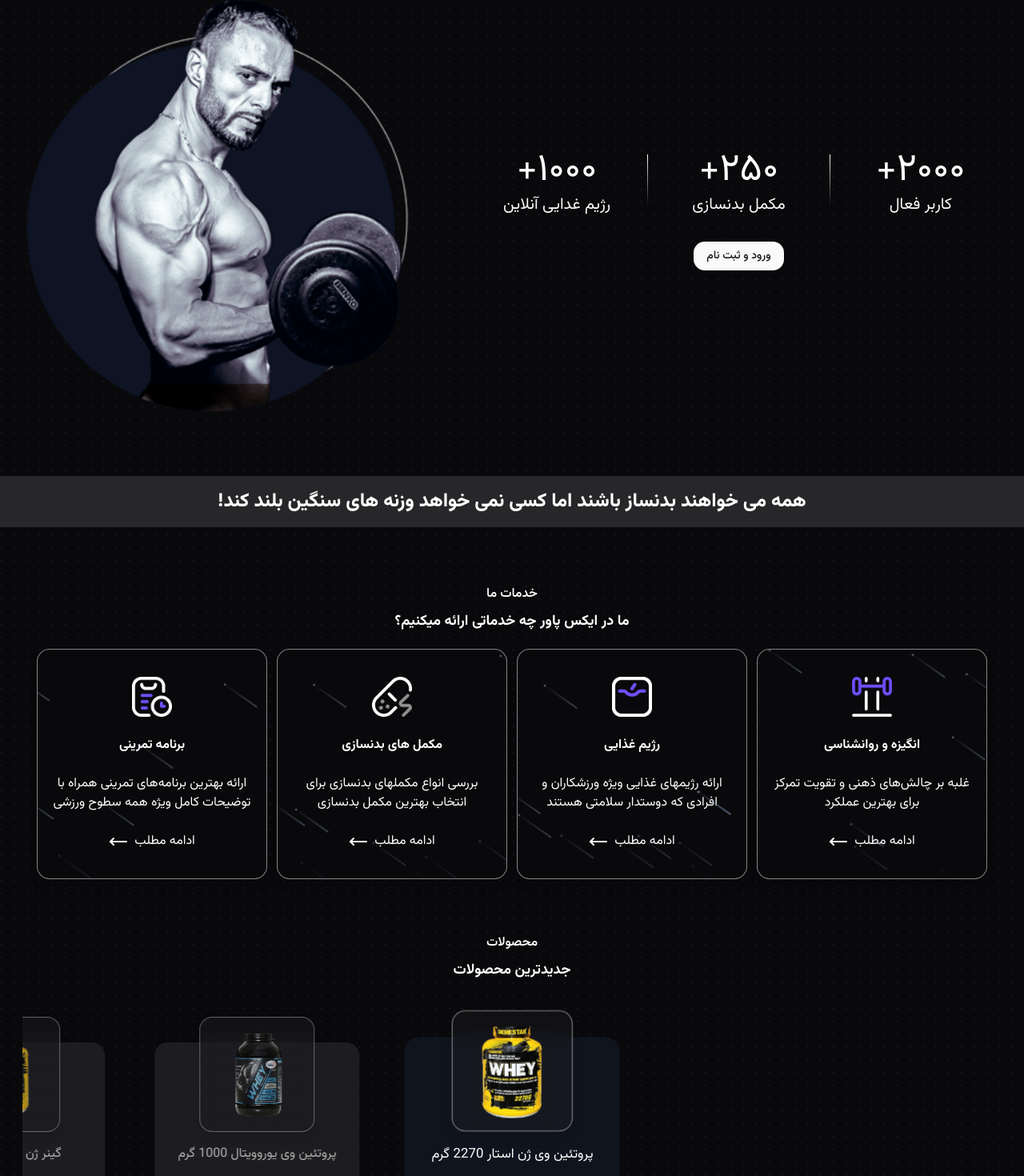
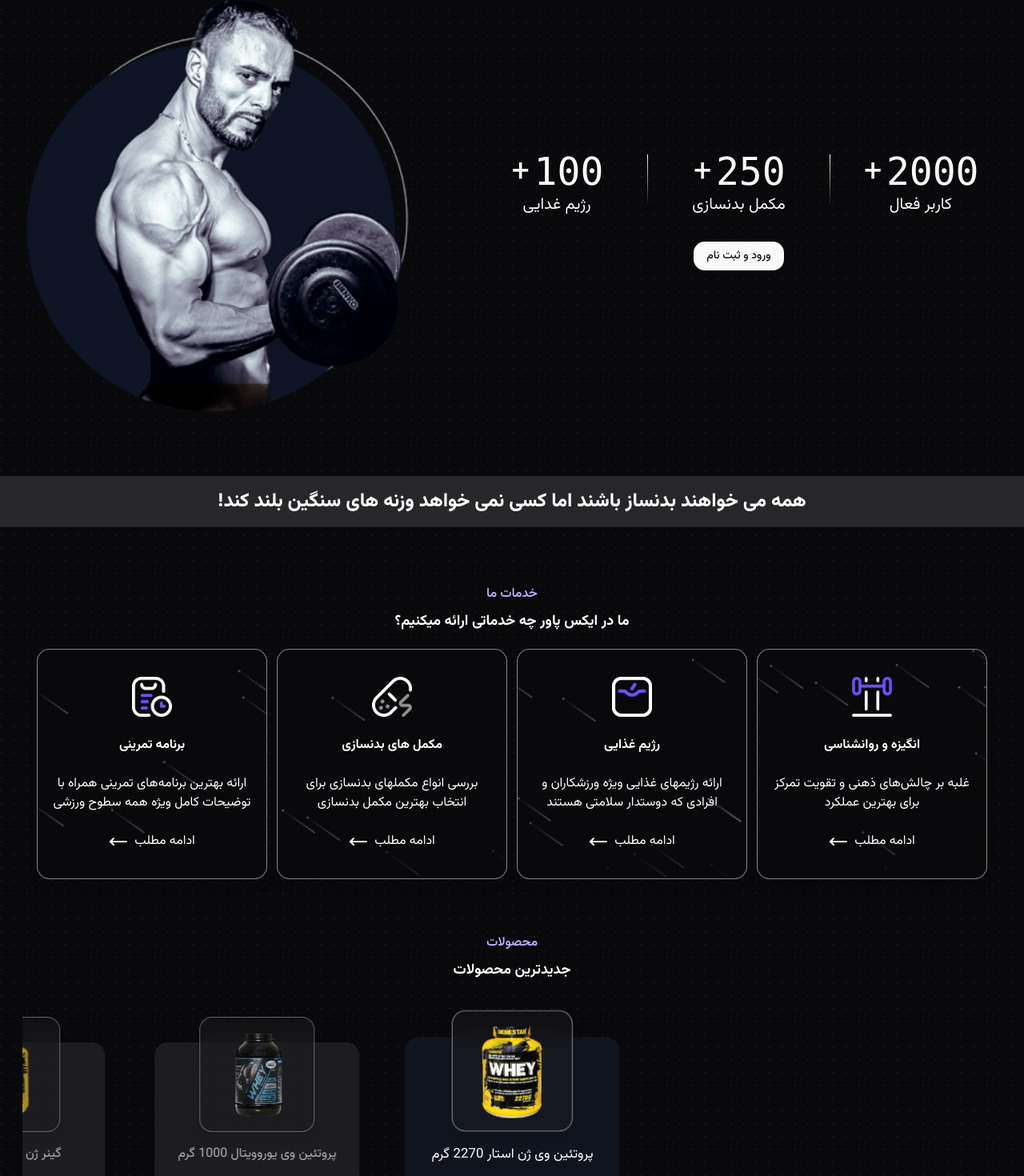
Before and after one commit to hwssein/Nextjs-X.Power, a Next.js app: page / in a window 1280 px wide. Shown: the part 917-2387 px from the top of the page at 80% size. Built offline with nearby package versions, Linux system fonts and the light colour scheme.

Commit message:
V.0.2.4 added framer motion animation to the components

```diff
--- a/package.json
+++ b/package.json
@@ -23,6 +23,7 @@
     "next": "15.1.7",
     "react": "^19.0.0",
     "react-dom": "^19.0.0",
+    "react-intersection-observer": "^9.15.1",
     "swiper": "^11.2.3",
     "tailwind-merge": "^3.0.1"
   },
--- /dev/null
+++ b/src/components/elements/StatisticsCounter.tsx
@@ -0,0 +1,75 @@
+"use client";
+
+import { animate, motion, useMotionValue, useTransform } from "motion/react";
+import { useEffect } from "react";
+import { useInView } from "react-intersection-observer";
+
+function StatisticsCounter() {
+  const { inView, ref: counterRef } = useInView({
+    triggerOnce: true,
+    threshold: 0.3,
+  });
+
+  const users = useMotionValue(0);
+  const supplements = useMotionValue(0);
+  const foods = useMotionValue(0);
+
+  const usersValue = useTransform(users, (value) => Math.round(value));
+  const supplementsValue = useTransform(supplements, (value) =>
+    Math.round(value)
+  );
+  const foodsValue = useTransform(foods, (value) => Math.round(value));
+
+  useEffect(() => {
+    if (inView) {
+      const usersAnimation = animate(users, 2000, { duration: 5 });
+      const supplementsAnimation = animate(supplements, 250, { duration: 5 });
+      const foodsAnimation = animate(foods, 100, { duration: 5 });
+
+      return () => {
+        usersAnimation.stop();
+        supplementsAnimation.stop();
+        foodsAnimation.stop();
+      };
+    }
+  }, [inView, foods, supplements, users]);
+
+  return (
+    <ul ref={counterRef} className="w-full flex items-center justify-evenly">
+      <li className="flex flex-col item-center justify-start gap-1">
+        <span className="w-24 text-center text-3xl lg:text-5xl lg:w-40 flex items-center justify-center gap-1">
+          <motion.pre>{usersValue}</motion.pre>+
+        </span>
+        <span className="w-24 text-center text-primary text-base lg:text-xl lg:w-40">
+          کاربر فعال
+        </span>
+      </li>
+      <li>
+        <span className="w-px h-16 bg-gradient-to-b from-white to-transparent inline-block"></span>
+      </li>
+
+      <li className="flex flex-col item-center justify-start gap-1">
+        <span className="w-24 text-center text-3xl lg:text-5xl lg:w-40 flex items-center justify-center gap-1">
+          <motion.pre>{supplementsValue}</motion.pre>+
+        </span>
+        <span className="w-24 text-center text-primary text-base lg:text-xl lg:w-40">
+          مکمل بدنسازی
+        </span>
+      </li>
+      <li>
+        <span className="w-px h-16 bg-gradient-to-b from-white to-transparent inline-block"></span>
+      </li>
+
+      <li className="flex flex-col item-center justify-start gap-1">
+        <span className="w-24 text-center text-3xl lg:text-5xl lg:w-40 flex items-center justify-center gap-1">
+          <motion.pre>{foodsValue}</motion.pre>+
+        </span>
+        <span className="w-24 text-center text-primary text-base lg:text-xl lg:w-40">
+          رژیم غدایی
+        </span>
+      </li>
+    </ul>
+  );
+}
+
+export default StatisticsCounter;
--- a/src/components/layouts/Layout.tsx
+++ b/src/components/layouts/Layout.tsx
@@ -18,7 +18,6 @@ function Layout({ children }: ChildrenType) {
 
       <footer>
         <Footer />
-        {/* <div className="w-full h-[507px] bg-primary absolute bottom-0 left-1/2 transform -translate-x-1/2 -z-10 sm:h-[282px]"></div> */}
       </footer>
     </>
   );
--- a/src/components/modules/ServicesCard.tsx
+++ b/src/components/modules/ServicesCard.tsx
@@ -2,9 +2,11 @@
 
 import dynamic from "next/dynamic";
 import Image from "next/image";
+
+import { ServicesDataProps } from "@/types/types";
+
+const Meteors = dynamic(() => import("@/ui/meteors"), { ssr: false });
 import { MoveLeft } from "lucide-react";
-import { ServicesDataProps } from "@/types/types";
-const Meteors = dynamic(() => import("@/ui/meteors"), { ssr: false });
 
 function ServicesCard({ icon, title, description, url }: ServicesDataProps) {
   return (
--- a/src/components/templates/homepage/HomePage.tsx
+++ b/src/components/templates/homepage/HomePage.tsx
@@ -9,7 +9,6 @@ import HomepageMusic from "./HomepageMusic";
 function HomePage() {
   return (
     <>
-      {/* <div className="w-full max-w-screen-xl min-h-screen bg-[url(/images/Capa1.png)] bg-center bg-cover absolute top-0 left-1/2 transform -translate-x-1/2 -z-10"></div> */}
       <HomePageHeader />
       <HomePageServices />
       <HomePageStore />
--- a/src/components/templates/homepage/HomePageBanner1.tsx
+++ b/src/components/templates/homepage/HomePageBanner1.tsx
@@ -1,13 +1,31 @@
+"use client";
+
 import Image from "next/image";
 
 import { MoveLeft } from "lucide-react";
 import { Button } from "@/components/ui/moving-border";
+import { motion } from "framer-motion";
+import { useInView } from "react-intersection-observer";
 
 function HomePageBanner1() {
+  const { inView, ref: bannerContainer } = useInView({
+    threshold: 0.3,
+    triggerOnce: true,
+  });
+
   return (
     <>
-      <section className="w-full flex flex-col items-center justify-center md:flex-row-reverse md:justify-between">
+      <section
+        ref={bannerContainer}
+        className="w-full flex flex-col items-center justify-center md:flex-row-reverse md:justify-between"
+      >
         <div className="w-4/5 min-w-80">
+          <motion.div
+            initial={{ opacity: 0, x: 100 }}
+            animate={inView && { opacity: 1, x: 0 }}
+            transition={{ duration: 0.7 }}
+            className="w-full flex items-center justify-center"
+          >
             <Image
               src="/images/homepage-banner1.png"
               width={500}
@@ -16,19 +34,26 @@ function HomePageBanner1() {
               loading="lazy"
               className="w-full flex items-center justify-center"
             />
+          </motion.div>
         </div>
 
-        <div className="w-full flex flex-col items-center justify-start gap-4">
+        <div className="w-full ">
+          <motion.div
+            initial={{ opacity: 0, x: -100 }}
+            animate={inView && { opacity: 1, x: 0 }}
+            transition={{ duration: 0.7 }}
+            className="w-full flex flex-col items-center justify-start gap-4"
+          >
             <p className="bg-gradient-to-l from-white to-[var(--highlight)] text-transparent bg-clip-text font-extrabold text-xl text-center sm:text-3xl md:text-5xl md:px-4 md:text-right md:mb-2">
               برنامه تمرینی کاملا اختصاصی برای شما...
             </p>
 
             <p className="w-full text-center px-4 text-primary md:text-right">
               هر فردی با هدفی خاص ورزش می‌کند: کاهش وزن، افزایش وزن، عضله‌سازی،
-            حفظ تناسب اندام یا توانبخشی پس از آسیب. با برنامه‌های ورزشی اختصاصی
-            ایکس‌پاور، یک برنامه کاملاً شخصی‌سازی‌شده متناسب با اهداف و شرایط
-            بدنی خود دریافت کنید و بدون نگرانی از آسیب‌ها، به بهترین نتیجه
-            برسید.
+              حفظ تناسب اندام یا توانبخشی پس از آسیب. با برنامه‌های ورزشی
+              اختصاصی ایکس‌پاور، یک برنامه کاملاً شخصی‌سازی‌شده متناسب با اهداف
+              و شرایط بدنی خود دریافت کنید و بدون نگرانی از آسیب‌ها، به بهترین
+              نتیجه برسید.
             </p>
 
             <div className="w-full flex items-center justify-center gap-4 flex-wrap px-2 md:justify-start">
@@ -44,6 +69,7 @@ function HomePageBanner1() {
                 مشاهده نظرات کاربران <MoveLeft />
               </span>
             </div>
+          </motion.div>
         </div>
       </section>
     </>
--- a/src/components/templates/homepage/HomePageBlog.tsx
+++ b/src/components/templates/homepage/HomePageBlog.tsx
@@ -1,14 +1,36 @@
+"use client";
+
 import BlogCard from "@/components/modules/BlogCard";
 import { blogData } from "@/constants/homePageData";
+import { useInView } from "react-intersection-observer";
+import { motion } from "framer-motion";
 
 function HomePageBlog() {
+  const { inView, ref: blogContainer } = useInView({
+    threshold: 0.3,
+    triggerOnce: true,
+  });
+
+  const boxVariants = {
+    hidden: { opacity: 0, y: 100 },
+    visible: (index: number) => ({
+      opacity: 1,
+      y: 0,
+      transition: {
+        duration: 0.7,
+        delay: index * 0.2,
+      },
+    }),
+  };
+
   return (
     <>
       <section
+        ref={blogContainer}
         className="w-full flex flex-col items-center justify-start gap-2 mt-10 md:mt-16"
         id="blog"
       >
-        <h2 className="w-full text-center text-primary font-semibold">
+        <h2 className="w-full text-center text-[var(--highlight)] font-semibold">
           مقالات
         </h2>
 
@@ -18,6 +40,13 @@ function HomePageBlog() {
 
         <div className="w-full p-3 flex flex-wrap items-center justify-center gap-4 mt-2">
           {blogData.map((item, index) => (
+            <motion.div
+              key={index}
+              custom={index}
+              initial="hidden"
+              animate={inView ? "visible" : "hidden"}
+              variants={boxVariants}
+            >
               <BlogCard
                 key={index}
                 time={item.time}
@@ -25,6 +54,7 @@ function HomePageBlog() {
                 title={item.title}
                 description={item.description}
               />
+            </motion.div>
           ))}
         </div>
       </section>
--- a/src/components/templates/homepage/HomePageHeader.tsx
+++ b/src/components/templates/homepage/HomePageHeader.tsx
@@ -1,5 +1,7 @@
+import Image from "next/image";
+
 import HeaderTrophy from "@/components/elements/HeaderTrophy";
-import Image from "next/image";
+import StatisticsCounter from "@/components/elements/StatisticsCounter";
 
 import { Trophy } from "lucide-react";
 import TextHoverEffect from "@/components/ui/text-hover-effect";
@@ -42,40 +44,7 @@ function HomePageHeader() {
           </div>
 
           <div className="w-full flex flex-col items-center justify-center gap-6 py-2 px-4 md:gap-8 md:mt-10 md:max-w-3xl">
-            <ul className="w-full flex items-center justify-evenly">
-              <li className="flex flex-col item-center justify-start gap-1">
-                <span className="w-24 text-center text-3xl lg:text-5xl lg:w-40">
-                  ۲۰۰۰+
-                </span>
-                <span className="w-24 text-center text-primary text-base lg:text-xl lg:w-40">
-                  کاربر فعال
-                </span>
-              </li>
-              <li>
-                <span className="w-px h-16 bg-gradient-to-b from-white to-transparent inline-block"></span>
-              </li>
-
-              <li className="flex flex-col item-center justify-start gap-1">
-                <span className="w-24 text-center text-3xl lg:text-5xl lg:w-40">
-                  ۲۵۰+
-                </span>
-                <span className="w-24 text-center text-primary text-base lg:text-xl lg:w-40">
-                  مکمل بدنسازی
-                </span>
-              </li>
-              <li>
-                <span className="w-px h-16 bg-gradient-to-b from-white to-transparent inline-block"></span>
-              </li>
-
-              <li className="flex flex-col item-center justify-start gap-1">
-                <span className="w-24 text-center text-3xl lg:text-5xl lg:w-40">
-                  ۱۰۰۰+
-                </span>
-                <span className="w-24 text-center text-primary text-base lg:text-xl lg:w-40">
-                  رژیم غدایی آنلاین
-                </span>
-              </li>
-            </ul>
+            <StatisticsCounter />
 
             <Button
               borderRadius="8px"
--- a/src/components/templates/homepage/HomePageServices.tsx
+++ b/src/components/templates/homepage/HomePageServices.tsx
@@ -1,27 +1,59 @@
+"use client";
+
 import ServicesCard from "@/components/modules/ServicesCard";
 import { servicesData } from "@/constants/homePageData";
+import { motion } from "framer-motion";
+import { useInView } from "react-intersection-observer";
 
 function HomePageServices() {
+  const { inView, ref: servicesContainer } = useInView({
+    threshold: 0.3,
+    triggerOnce: true,
+  });
+
+  const boxVariants = {
+    hidden: { opacity: 0, y: 100 },
+    visible: (index: number) => ({
+      opacity: 1,
+      y: 0,
+      transition: {
+        duration: 0.7,
+        delay: index * 0.2,
+      },
+    }),
+  };
+
   return (
     <section
       className="w-full flex flex-col items-center justify-start gap-2 mt-10 md:mt-14"
       id="services"
     >
-      <h2 className="w-full text-center text-primary font-semibold">
+      <h2 className="w-full text-center text-[var(--highlight)] font-semibold">
         خدمات ما
       </h2>
       <h3 className="w-full text-center font-bold text-lg ">
         ما در ایکس پاور چه خدماتی ارائه میکنیم؟
       </h3>
-      <div className="w-full p-3 flex flex-wrap items-center justify-center gap-3">
+
+      <div
+        ref={servicesContainer}
+        className="w-full p-3 flex flex-wrap items-center justify-center gap-3"
+      >
         {servicesData.map((item, index) => (
-          <ServicesCard
+          <motion.div
             key={index}
-            icon={item.icon}
-            title={item.title}
-            description={item.description}
-            url={item.url}
-          />
+            custom={index}
+            initial="hidden"
+            animate={inView ? "visible" : "hidden"}
+            variants={boxVariants}
+          >
+            <ServicesCard
+              icon={item.icon}
+              title={item.title}
+              description={item.description}
+              url={item.url}
+            />
+          </motion.div>
         ))}
       </div>
     </section>
--- a/src/components/templates/homepage/HomePageStore.tsx
+++ b/src/components/templates/homepage/HomePageStore.tsx
@@ -14,7 +14,9 @@ function HomePageStore() {
       className="w-full flex flex-col items-center justify-start gap-2 mt-10 px-4 md:mt-14"
       id="store"
     >
-      <h2 className="w-full text-center text-primary font-semibold">محصولات</h2>
+      <h2 className="w-full text-center text-[var(--highlight)] font-semibold">
+        محصولات
+      </h2>
 
       <h3 className="w-full text-center font-bold text-lg ">
         جدیدترین محصولات
--- a/src/components/templates/homepage/HomepageMusic.tsx
+++ b/src/components/templates/homepage/HomepageMusic.tsx
@@ -1,14 +1,32 @@
+"use client";
+
 import Image from "next/image";
 import Link from "next/link";
 
 import { BicepsFlexed } from "lucide-react";
 import { Button } from "@/components/ui/moving-border";
+import { useInView } from "react-intersection-observer";
+import { motion } from "framer-motion";
 
 function HomepageMusic() {
+  const { inView, ref: musicContainer } = useInView({
+    threshold: 0.3,
+    triggerOnce: true,
+  });
+
   return (
     <>
-      <section className="w-full flex flex-col items-center justify-start gap-8 mt-16 md:flex-row md:justify-between">
+      <section
+        ref={musicContainer}
+        className="w-full flex flex-col items-center justify-start gap-8 mt-16 md:flex-row md:justify-between"
+      >
         <div className="w-3/4 flex items-center justify-center p-4">
+          <motion.div
+            initial={{ opacity: 0, x: 100 }}
+            animate={inView && { opacity: 1, x: 0 }}
+            transition={{ duration: 0.7 }}
+            className="w-full flex items-center justify-center"
+          >
             <Image
               src="/images/homepage-music.jpg"
               width={400}
@@ -17,17 +35,24 @@ function HomepageMusic() {
               loading="lazy"
               className="w-full max-w-96 min-w-72 flex items-center justify-center rounded-lg"
             />
+          </motion.div>
         </div>
 
-        <div className="w-full flex flex-col items-center justify-start gap-4">
+        <div className="w-full">
+          <motion.div
+            initial={{ opacity: 0, x: -100 }}
+            animate={inView && { opacity: 1, x: 0 }}
+            transition={{ duration: 0.7 }}
+            className="w-full flex flex-col items-center justify-start gap-4"
+          >
             <p className="bg-gradient-to-l from-white to-[var(--highlight)] text-transparent bg-clip-text font-extrabold text-xl text-center sm:text-3xl md:text-5xl md:px-4 md:text-right md:mb-2">
               با بهترین موزیک ها به تمرینت قدرت بده
             </p>
 
             <p className="w-full text-center px-4 text-primary md:text-right">
-            اینجاست که قدرت و انرژی با هم ترکیب می‌شوند. هر تمرین را به تجربه‌ای
-            منحصر به فرد تبدیل کن و با موزیک‌های ورزشی ما به بهترین نسخه از خودت
-            تبدیل شو.
+              اینجاست که قدرت و انرژی با هم ترکیب می‌شوند. هر تمرین را به
+              تجربه‌ای منحصر به فرد تبدیل کن و با موزیک‌های ورزشی ما به بهترین
+              نسخه از خودت تبدیل شو.
             </p>
 
             <Link
@@ -44,6 +69,7 @@ function HomepageMusic() {
                 <BicepsFlexed />
               </Button>
             </Link>
+          </motion.div>
         </div>
       </section>
     </>
```
Also changed, not shown: src/components/layouts/Footer.tsx (+7 -3 lines), 1 other file (tests, documents, lock files or other folders). Lines whose indentation alone changed are shown as unchanged.
